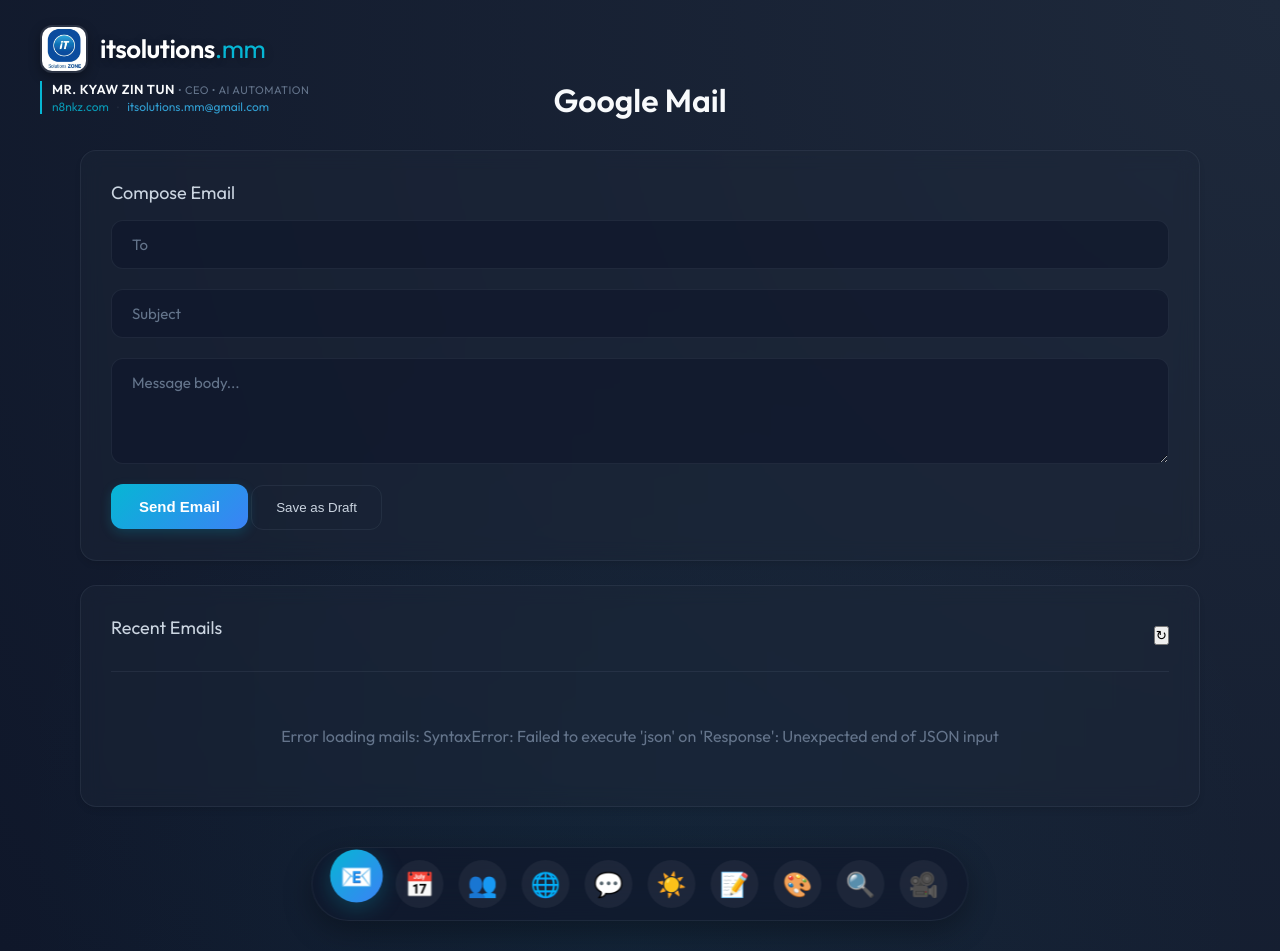
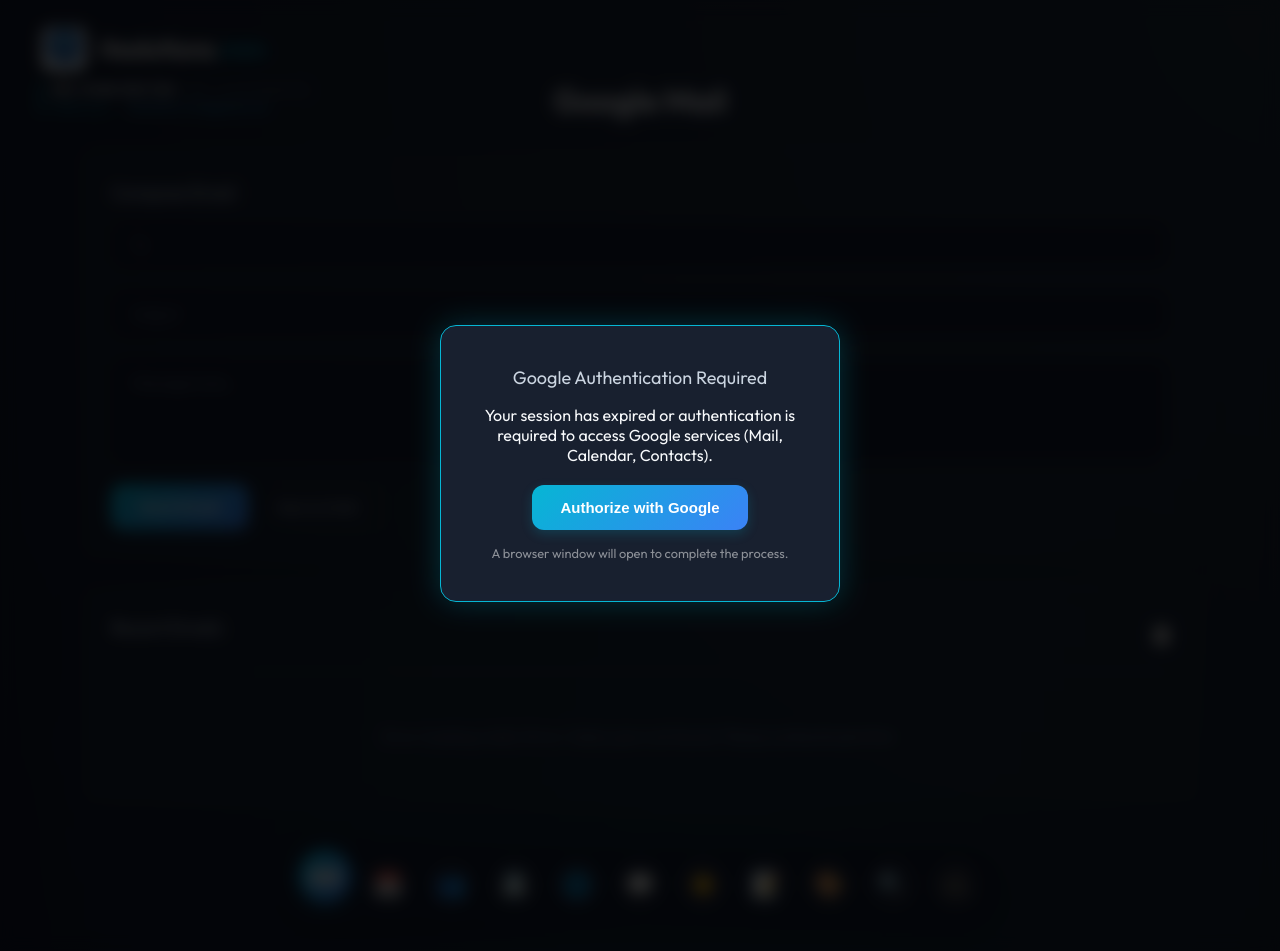
Before and after one commit to kyawzinIT99/AI-Personal-Asisstant-, a Flask app: page / in a window 1280 px wide. Run offline with Flask 3, Linux system fonts and the light colour scheme; data that the repository does not hold is empty.

Commit message:
Initial commit: Personal AI Assistant with Google Workspace integrations

```diff
--- a/implementation/verify_google_creds.py
+++ b/implementation/verify_google_creds.py
@@ -10,7 +10,10 @@
 # If modifying these scopes, delete the file token.json.
 SCOPES = [
     'https://www.googleapis.com/auth/gmail.modify',
-    'https://www.googleapis.com/auth/calendar'
+    'https://www.googleapis.com/auth/calendar',
+    'https://www.googleapis.com/auth/contacts.readonly',
+    'https://www.googleapis.com/auth/drive',
+    'https://www.googleapis.com/auth/spreadsheets'
 ]
 
 CREDENTIALS_FILE = 'credentials.json'
--- a/server.py
+++ b/server.py
@@ -18,8 +18,11 @@
 import blog_agent
 import image_agent
 import search_image_agent
+import search_image_agent
 import stripe_utils
 import faceless_video_agent
+import google_contacts
+import verify_google_creds
 
 app = Flask(__name__)
 
@@ -34,10 +37,13 @@
 
 @app.route('/api/mail/list', methods=['GET'])
 def list_mail():
-    max_results = request.args.get('max_results', default=10, type=int)
-    service = google_mail.get_service()
-    result = google_mail.list_emails(service, max_results=max_results)
-    return jsonify(result)
+    try:
+        max_results = request.args.get('max_results', default=10, type=int)
+        service = google_mail.get_service()
+        result = google_mail.list_emails(service, max_results=max_results)
+        return jsonify(result)
+    except Exception as e:
+        return jsonify({"status": "error", "message": str(e)}), 401
 
 @app.route('/api/mail/send', methods=['POST'])
 def send_mail():
@@ -90,10 +96,13 @@
 
 @app.route('/api/calendar/list', methods=['GET'])
 def list_calendar():
-    max_results = request.args.get('max_results', default=10, type=int)
-    service = google_calendar.get_service()
-    result = google_calendar.list_events(service, max_results=max_results)
-    return jsonify(result)
+    try:
+        max_results = request.args.get('max_results', default=10, type=int)
+        service = google_calendar.get_service()
+        result = google_calendar.list_events(service, max_results=max_results)
+        return jsonify(result)
+    except Exception as e:
+        return jsonify({"status": "error", "message": str(e)}), 401
 
 @app.route('/api/calendar/create', methods=['POST'])
 def create_event():
@@ -306,5 +315,39 @@
     result = faceless_video_agent.check_video_status(project_id)
     return jsonify(result)
 
+# --- CONTACTS ENDPOINTS ---
+
+@app.route('/api/contacts/list', methods=['GET'])
+def list_contacts():
+    try:
+        max_results = request.args.get('max_results', default=20, type=int)
+        service = google_contacts.get_service()
+        result = google_contacts.list_contacts(service, max_results=max_results)
+        return jsonify(result)
+    except Exception as e:
+        return jsonify({"status": "error", "message": str(e)}), 401
+
+@app.route('/api/contacts/search', methods=['GET'])
+def search_contacts():
+    try:
+        query = request.args.get('q', default='')
+        service = google_contacts.get_service()
+        result = google_contacts.search_contacts(service, query)
+        return jsonify(result)
+    except Exception as e:
+        return jsonify({"status": "error", "message": str(e)}), 401
+
+@app.route('/api/auth/google', methods=['GET'])
+def authorize_google():
+    try:
+        verify_google_creds.main()
+        if os.path.exists('token.json'):
+            return jsonify({"status": "success", "message": "Authentication successful!"})
+        else:
+            return jsonify({"status": "error", "message": "Authentication failed or cancelled."}), 500
+    except Exception as e:
+        return jsonify({"status": "error", "message": str(e)}), 500
+
+
 if __name__ == '__main__':
     app.run(debug=True, port=5001)
--- a/static/app.js
+++ b/static/app.js
@@ -1,39 +1,90 @@
 // Tab Switching
 function showSection(sectionId) {
+    const sections = [
+        'mail', 'calendar', 'leads', 'web', 'chat',
+        'weather', 'blog', 'image', 'image-search',
+        'faceless', 'contacts'
+    ];
+
     // Hide all sections
-    document.getElementById('mail-section').style.display = 'none';
-    document.getElementById('calendar-section').style.display = 'none';
-    document.getElementById('leads-section').style.display = 'none';
-    document.getElementById('web-section').style.display = 'none';
-    document.getElementById('chat-section').style.display = 'none';
-    document.getElementById('weather-section').style.display = 'none';
-    document.getElementById('blog-section').style.display = 'none';
-    document.getElementById('image-section').style.display = 'none';
-    document.getElementById('image-search-section').style.display = 'none';
-    document.getElementById('faceless-section').style.display = 'none';
+    sections.forEach(id => {
+        const el = document.getElementById(id + '-section');
+        if (el) el.style.display = 'none';
+    });
 
     // Deselect dock items
     document.querySelectorAll('.dock-item').forEach(item => item.classList.remove('active'));
 
     // Show target section
-    document.getElementById(sectionId + '-section').style.display = 'block';
+    const targetSection = document.getElementById(sectionId + '-section');
+    if (targetSection) {
+        targetSection.style.display = 'block';
+    }
 
     // Select dock item
     const dockItems = document.querySelectorAll('.dock-item');
-    if (sectionId === 'mail') dockItems[0].classList.add('active');
-    if (sectionId === 'calendar') dockItems[1].classList.add('active');
-    if (sectionId === 'leads') dockItems[2].classList.add('active');
-    if (sectionId === 'web') dockItems[3].classList.add('active');
-    if (sectionId === 'chat') dockItems[4].classList.add('active');
-    if (sectionId === 'weather') dockItems[5].classList.add('active');
-    if (sectionId === 'blog') dockItems[6].classList.add('active');
-    if (sectionId === 'image') dockItems[7].classList.add('active');
-    if (sectionId === 'image-search') dockItems[8].classList.add('active');
-    if (sectionId === 'faceless') dockItems[9].classList.add('active');
+    if (dockItems.length > 0) {
+        if (sectionId === 'mail') dockItems[0].classList.add('active');
+        if (sectionId === 'calendar') dockItems[1].classList.add('active');
+        if (sectionId === 'leads') dockItems[2].classList.add('active');
+        if (sectionId === 'contacts') dockItems[3].classList.add('active');
+        if (sectionId === 'web') dockItems[4].classList.add('active');
+        if (sectionId === 'chat') dockItems[5].classList.add('active');
+        if (sectionId === 'weather') dockItems[6].classList.add('active');
+        if (sectionId === 'blog') dockItems[7].classList.add('active');
+        if (sectionId === 'image') dockItems[8].classList.add('active');
+        if (sectionId === 'image-search') dockItems[9].classList.add('active');
+        if (sectionId === 'faceless') dockItems[10].classList.add('active');
+    }
 
     // Auto load data
     if (sectionId === 'mail') fetchMail();
     if (sectionId === 'calendar') fetchCalendar();
+    if (sectionId === 'contacts') fetchContacts();
+}
+
+// Global Auth Handling
+async function checkAuthResponse(response) {
+    if (response.status === 401) {
+        document.getElementById('auth-overlay').style.display = 'flex';
+        const data = await response.json();
+        throw new Error(data.message || 'Authentication required');
+    }
+    return response;
+}
+
+async function handleGoogleAuth() {
+    const overlay = document.getElementById('auth-overlay');
+    const btn = overlay.querySelector('button');
+    const originalText = btn.innerText;
+
+    btn.innerText = 'Authorizing...';
+    btn.disabled = true;
+
+    try {
+        const response = await fetch('/api/auth/google');
+        const data = await response.json();
+
+        if (data.status === 'success') {
+            alert('Authentication successful!');
+            overlay.style.display = 'none';
+            // Refresh current section
+            const activeDockItem = document.querySelector('.dock-item.active');
+            if (activeDockItem) {
+                const title = activeDockItem.getAttribute('title').toLowerCase();
+                if (title === 'gmail') fetchMail();
+                if (title === 'calendar') fetchCalendar();
+                if (title === 'contacts') fetchContacts();
+            }
+        } else {
+            alert('Authentication failed: ' + data.message);
+        }
+    } catch (error) {
+        alert('Network error during authentication: ' + error);
+    } finally {
+        btn.innerText = originalText;
+        btn.disabled = false;
+    }
 }
 
 // Format Date Utility
@@ -52,7 +103,8 @@
     listContainer.innerHTML = '<div class="loading">Loading emails...</div>';
 
     try {
-        const response = await fetch('/api/mail/list?max_results=10');
+        let response = await fetch('/api/mail/list?max_results=10');
+        response = await checkAuthResponse(response);
         const data = await response.json();
 
         if (data.status === 'success') {
@@ -247,7 +299,8 @@
     listContainer.innerHTML = '<div class="loading">Loading events...</div>';
 
     try {
-        const response = await fetch('/api/calendar/list?max_results=10');
+        let response = await fetch('/api/calendar/list?max_results=10');
+        response = await checkAuthResponse(response);
         const data = await response.json();
 
         if (data.status === 'success') {
@@ -423,6 +476,115 @@
         alert('Network error: ' + error);
     }
 }
+
+// --- CONTACTS LOGIC ---
+
+async function fetchContacts() {
+    // Clear search bar when refreshing all contacts
+    const searchInput = document.getElementById('contacts-search');
+    if (searchInput) searchInput.value = '';
+
+    const listContainer = document.getElementById('contacts-list');
+    listContainer.innerHTML = '<div class="loading">Loading contacts...</div>';
+
+    try {
+        let response = await fetch('/api/contacts/list?max_results=30');
+        response = await checkAuthResponse(response);
+        const data = await response.json();
+
+        if (data.status === 'success') {
+            renderContacts(data.contacts);
+        } else {
+            listContainer.innerHTML = `<div class="loading">Error: ${data.message}</div>`;
+        }
+    } catch (error) {
+        listContainer.innerHTML = `<div class="loading">Error loading contacts: ${error}</div>`;
+    }
+}
+
+let contactSearchTimeout = null;
+function onContactSearchInput(query) {
+    clearTimeout(contactSearchTimeout);
+    contactSearchTimeout = setTimeout(() => {
+        searchContacts(query);
+    }, 500); // 500ms debounce
+}
+
+async function searchContacts(query) {
+    if (!query || query.trim() === '') {
+        fetchContacts();
+        return;
+    }
+
+    const listContainer = document.getElementById('contacts-list');
+    listContainer.innerHTML = '<div class="loading">Searching...</div>';
+
+    try {
+        let response = await fetch(`/api/contacts/search?q=${encodeURIComponent(query)}`);
+        response = await checkAuthResponse(response);
+        const data = await response.json();
+
+        if (data.status === 'success') {
+            renderContacts(data.contacts);
+        } else {
+            listContainer.innerHTML = `<div class="loading">Error: ${data.message}</div>`;
+        }
+    } catch (error) {
+        listContainer.innerHTML = `<div class="loading">Error searching contacts: ${error}</div>`;
+    }
+}
+
+function renderContacts(contacts) {
+    const listContainer = document.getElementById('contacts-list');
+    listContainer.innerHTML = '';
+
+    if (!contacts || contacts.length === 0) {
+        listContainer.innerHTML = '<div class="placeholder-text" style="grid-column: 1/-1; text-align: center; padding: 40px;">No contacts found.</div>';
+        return;
+    }
+
+    contacts.forEach(contact => {
+        const card = document.createElement('div');
+        card.className = 'contact-card';
+
+        // Avatar Logic
+        let avatarHtml = '';
+        if (contact.photo) {
+            avatarHtml = `<div class="contact-avatar" style="background-image: url('${contact.photo}')"></div>`;
+        } else {
+            const initial = (contact.name && contact.name !== 'Unknown Name' && contact.name !== 'No Name')
+                ? contact.name.charAt(0).toUpperCase()
+                : '?';
+            avatarHtml = `<div class="contact-avatar">${initial}</div>`;
+        }
+
+        // Name Fallback
+        let displayName = contact.name;
+        if (displayName === 'Unknown Name' && contact.email && contact.email !== 'No Email') {
+            displayName = contact.email.split('@')[0];
+        }
+
+        // Phone/Address
+        const phone = (contact.phone && contact.phone !== 'No Phone') ? `📞 ${contact.phone}` : '';
+        const address = (contact.address && contact.address !== 'Unknown Address') ? `📍 ${contact.address}` : '';
+
+        card.innerHTML = `
+            ${avatarHtml}
+            <div class="contact-name">${displayName}</div>
+            <div class="contact-email">${contact.email !== 'No Email' ? contact.email : ''}</div>
+            <div class="contact-details">
+                ${phone ? `<div class="contact-detail-row">${phone}</div>` : ''}
+                ${address ? `<div class="contact-detail-row">${address}</div>` : ''}
+            </div>
+            <div class="contact-actions">
+                <button class="btn-primary btn-sm" onclick="alert('Quick action: Call ${displayName}')">Call</button>
+                <button class="btn-secondary btn-sm" onclick="alert('Quick action: Email ${displayName}')">Email</button>
+            </div>
+        `;
+        listContainer.appendChild(card);
+    });
+}
+
 
 // --- LEADS LOGIC ---
 
--- a/static/style.css
+++ b/static/style.css
@@ -481,3 +481,128 @@
     background: rgba(148, 163, 184, 0.2);
     border-radius: 4px;
 }
+
+/* Contacts Grid */
+.contacts-grid {
+    display: grid;
+    grid-template-columns: repeat(auto-fill, minmax(250px, 1fr));
+    gap: 20px;
+    padding: 10px;
+}
+
+.contact-card {
+    background: rgba(30, 41, 59, 0.4);
+    border-radius: 16px;
+    padding: 20px;
+    border: 1px solid var(--glass-border);
+    transition: all 0.3s ease;
+    display: flex;
+    flex-direction: column;
+    align-items: center;
+    text-align: center;
+    position: relative;
+    overflow: hidden;
+}
+
+.contact-card:hover {
+    background: rgba(30, 41, 59, 0.7);
+    transform: translateY(-5px);
+    box-shadow: 0 10px 20px rgba(0, 0, 0, 0.2);
+    border-color: var(--accent-start);
+}
+
+.contact-avatar {
+    width: 80px;
+    height: 80px;
+    border-radius: 50%;
+    margin-bottom: 15px;
+    border: 3px solid var(--accent-start);
+    box-shadow: 0 0 15px var(--accent-glow);
+    background-size: cover;
+    background-position: center;
+    background-color: var(--input-bg);
+    display: flex;
+    align-items: center;
+    justify-content: center;
+    font-size: 32px;
+    color: var(--text-muted);
+}
+
+.contact-name {
+    font-size: 18px;
+    font-weight: 600;
+    color: var(--text-primary);
+    margin-bottom: 5px;
+}
+
+.contact-email {
+    font-size: 13px;
+    color: var(--text-secondary);
+    margin-bottom: 15px;
+    word-break: break-all;
+}
+
+.contact-details {
+    font-size: 12px;
+    color: var(--text-muted);
+    width: 100%;
+    text-align: left;
+    margin-top: auto;
+    padding-top: 10px;
+    border-top: 1px solid var(--glass-border);
+}
+
+.contact-detail-row {
+    display: flex;
+    align-items: center;
+    gap: 8px;
+    margin-bottom: 4px;
+}
+
+/* Modal Overlay */
+.modal-overlay {
+    position: fixed;
+    top: 0;
+    left: 0;
+    width: 100%;
+    height: 100%;
+    background: rgba(0, 0, 0, 0.8);
+    backdrop-filter: blur(8px);
+    display: flex;
+    align-items: center;
+    justify-content: center;
+    z-index: 2000;
+}
+
+.auth-card {
+    max-width: 400px;
+    text-align: center;
+    padding: 40px;
+    background: rgba(30, 41, 59, 0.8);
+    border: 1px solid var(--accent-start);
+    box-shadow: 0 0 30px var(--accent-glow);
+}
+
+/* Search Bar for Contacts */
+.search-container {
+    flex: 1;
+    margin: 0 20px;
+}
+
+.search-container input {
+    width: 100%;
+    padding: 10px 15px;
+    background: rgba(255, 255, 255, 0.05);
+    border: 1px solid rgba(255, 255, 255, 0.1);
+    border-radius: 20px;
+    color: white;
+    font-size: 0.9em;
+    outline: none;
+    transition: all 0.3s ease;
+}
+
+.search-container input:focus {
+    background: rgba(255, 255, 255, 0.1);
+    border-color: var(--accent-start);
+    box-shadow: 0 0 10px var(--accent-glow);
+}
--- a/templates/index.html
+++ b/templates/index.html
@@ -35,6 +35,7 @@
             <div class="dock-item active" onclick="showSection('mail')" title="Gmail">📧</div>
             <div class="dock-item" onclick="showSection('calendar')" title="Calendar">📅</div>
             <div class="dock-item" onclick="showSection('leads')" title="Leads">👥</div>
+            <div class="dock-item" onclick="showSection('contacts')" title="Contacts">📇</div>
             <div class="dock-item" onclick="showSection('web')" title="Web Search">🌐</div>
             <div class="dock-item" onclick="showSection('chat')" title="AI Chat">💬</div>
             <div class="dock-item" onclick="showSection('weather')" title="Weather">☀️</div>
@@ -179,6 +180,23 @@
                     </div>
                 </div>
             </section>
+
+            <!-- Contacts Section -->
+            <section id="contacts-section" style="display: none;">
+                <h1>Google Contacts</h1>
+                <div class="card">
+                    <div class="header-row">
+                        <h2>My Contacts</h2>
+                        <div class="search-container">
+                            <input type="text" id="contacts-search" placeholder="Search contacts..."
+                                oninput="onContactSearchInput(this.value)">
+                        </div>
+                        <button onclick="fetchContacts()" class="btn-icon">↻</button>
+                    </div>
+                    <div id="contacts-list" class="contacts-grid">
+                        <div class="loading">Loading...</div>
+                    </div>
+                </div>
             </section>
 
             <!-- Web Agent Section -->
@@ -353,6 +371,19 @@
         </main>
     </div>
 
+    <!-- Auth Overlay -->
+    <div id="auth-overlay" class="modal-overlay" style="display: none;">
+        <div class="card auth-card">
+            <h2>Google Authentication Required</h2>
+            <p>Your session has expired or authentication is required to access Google services (Mail, Calendar,
+                Contacts).</p>
+            <button onclick="handleGoogleAuth()" class="btn-primary" style="margin-top: 20px;">Authorize with
+                Google</button>
+            <p style="font-size: 0.8em; color: rgba(255,255,255,0.5); margin-top: 15px;">A browser window will open to
+                complete the process.</p>
+        </div>
+    </div>
+
     <script src="{{ url_for('static', filename='app.js') }}"></script>
 </body>
 
```
Also changed, not shown: implementation/google_calendar.py (+7 -5 lines), implementation/google_contacts.py (added, +137 -0 lines), implementation/google_mail.py (+7 -5 lines), implementation/image_agent.py (+14 -2 lines), implementation/search_image_agent.py (+14 -2 lines).
